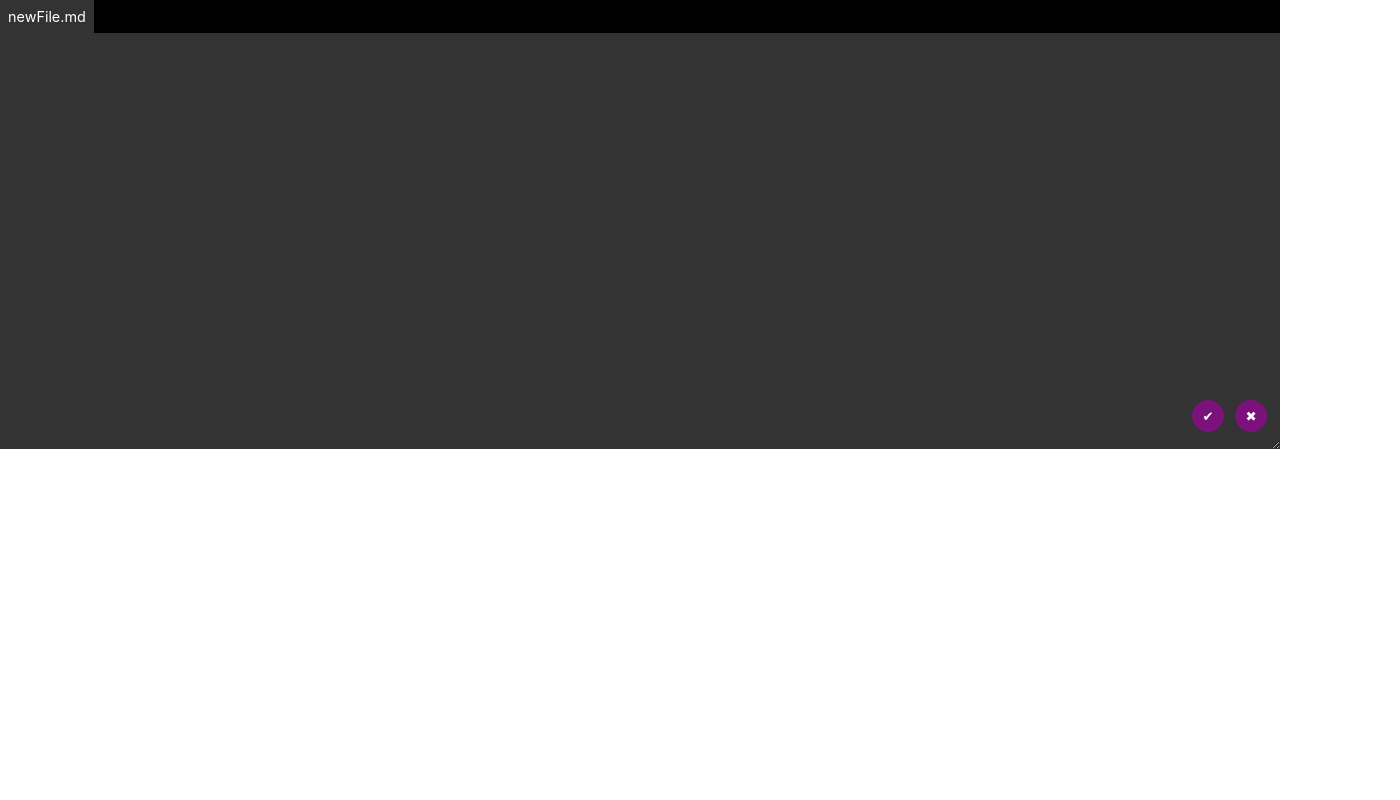
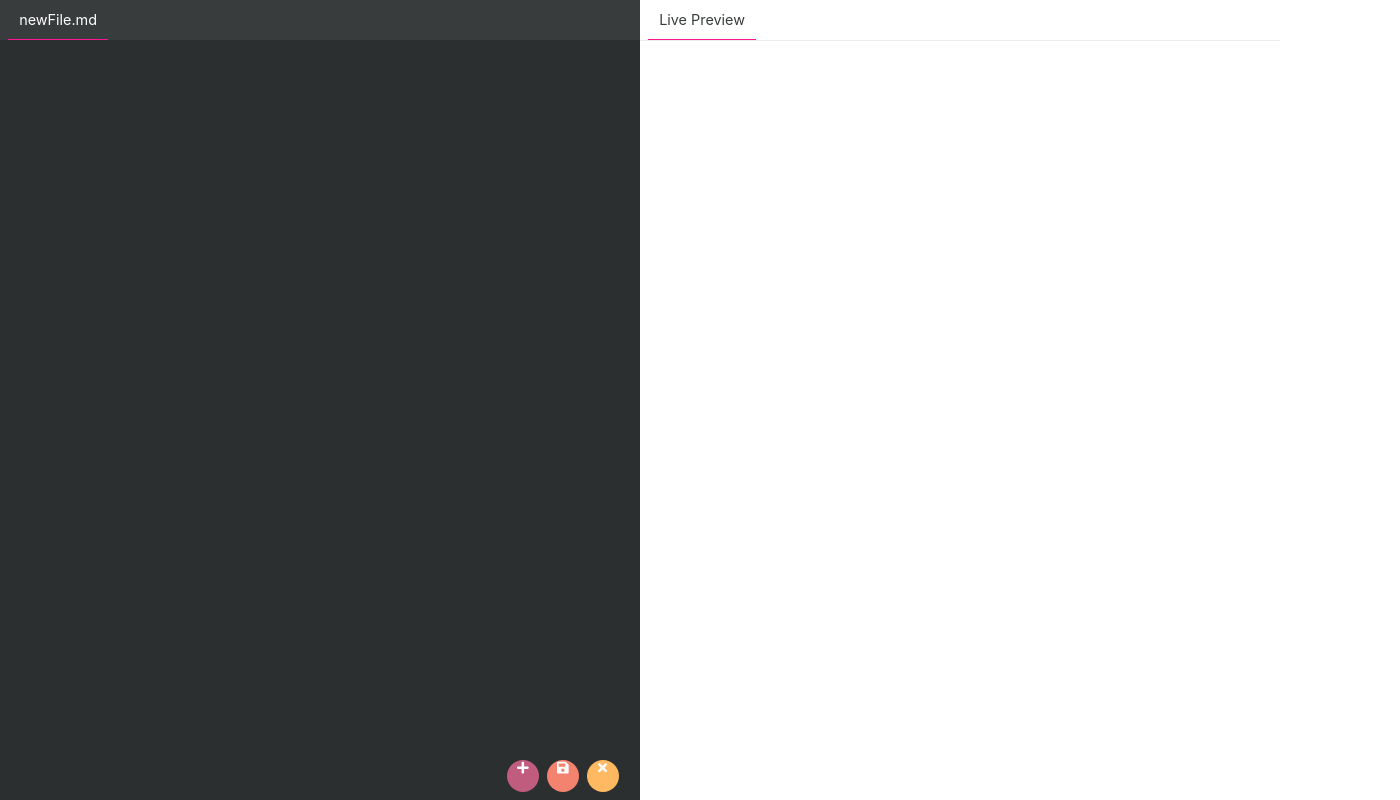
Before and after one commit to natth42/markdown-study-project, a React (Create React App) app: page / in a window 1280 px wide. Shown: the top 800 px of the page, 1400 px wide, since content can reach past the window. Built offline with nearby package versions, Linux system fonts and the light colour scheme.

Commit message:
added font awesome for icons, refactor components and add some style"

```diff
--- a/package.json
+++ b/package.json
@@ -3,6 +3,9 @@
   "version": "0.1.0",
   "private": true,
   "dependencies": {
+    "@fortawesome/fontawesome-svg-core": "^1.2.25",
+    "@fortawesome/free-solid-svg-icons": "^5.11.2",
+    "@fortawesome/react-fontawesome": "^0.1.7",
     "highlight.js": "^9.15.10",
     "marked": "^0.7.0",
     "react": "^16.10.2",
--- a/src/App.css
+++ b/src/App.css
@@ -4,10 +4,11 @@ body {
 
 .App {
   text-align: center;
-  min-height: 94vh;
   display: flex;
-  flex-direction: column;
-  max-height: 100vh;
+}
+
+.item {
+  width: 50%;
 }
 
 *:focus {
@@ -15,22 +16,40 @@ body {
 }
 
 .fileTab {
-  background-color: #000;
   display: flex;
 }
 
+.fileTab.-light {
+  background-color: #fff;
+  color: #393c3c;
+  border-bottom: 1px solid #dfdfdf94;
+}
+
+.fileTab.-dark {
+  background-color: #393c3c;
+}
+
 .fileName {
+  justify-content: start;
+  padding: 0.7rem;
+  font-size: 0.9em;
+  border-bottom: 1.5px solid deeppink;
+  margin-left: 0.5rem;
+}
+
+.fileName.-light {
+  color: #393c3c;
+}
+
+.fileName.-dark {
   color: #fff;
-  background-color: #333;
-  justify-content: start;
-  padding: 0.5rem;
-  font-size: 0.9em;
 }
 
 .textarea {
-  background-color: #333;
+  background-color: #2C2F2F;
   color: #fff;
-  height: 40vh;
+  height: 100vh;
+  width: -webkit-fill-available;
   border: none;
   padding: 3rem;
   font-size: 1em;
@@ -45,21 +64,46 @@ body {
   width: 2rem;
   height: 2rem;
   border: none;
-  background-color: #8b0b8bd1;
   border-radius: 1rem;
   color: #fff;
-  position: fixed;
-  top: 50%;
-  right: 1%;
   cursor: pointer;
+  display: flex;
+  justify-content: center;
+  transition-duration: 0.3s;
+  transition-property: color, background-color;
+  transform: perspective(1px) translateZ(0);
+  margin-right: 0.5rem;
 }
 
-.btn:nth-child(2) {
-  right: 3.5rem;
+.btns {
+  position: fixed;
+  display: flex;
+  bottom: 1%;
+  right: 51%;
 }
 
-.btn:hover {
-  background-color: #a80fa8d1;
+.btn-add {
+  background-color: #c05c7e;
+}
+
+.btn-add:hover {
+  background-color: #b4466b;
+}
+
+.btn-save {
+  background-color: #f3826f;
+}
+
+.btn-save:hover {
+  background-color: #f06750;
+}
+
+.btn-remove {
+  background-color: #ffb961;
+}
+
+.btn-remove:hover {
+  background-color: #ffaa3f;
 }
 
 .box {
--- a/src/App.js
+++ b/src/App.js
@@ -1,11 +1,15 @@
-import React, { useEffect, useState } from 'react';
+import React, { useEffect, useState, useRef } from 'react';
+import { FontAwesomeIcon } from '@fortawesome/react-fontawesome'
+import { faPlus, faSave, faTimes } from '@fortawesome/free-solid-svg-icons'
 import marked from '../node_modules/marked/lib/marked';
 import '../node_modules/highlight.js/styles/dracula.css';
 import './App.css';
 
 import Alert from './components/alert';
+import FileHeader from './components/fileHeader'
 
 const App = () => {
+  const input = useRef(null)
   const [markup, setMarkup] = useState('')
   const [message, setMessage] = useState('')
   const [isTextNotSaved, setIsTextNotSaved] = useState(false)
@@ -16,7 +20,7 @@ const App = () => {
   }, [])
 
   const handleChange = e => {
-    setIsTextNotSaved(e.target.value !== '')
+    setIsTextNotSaved(markup !== '')
     setMarkup(e.target.value);
   }
 
@@ -39,6 +43,13 @@ const App = () => {
     }, 3000);
   }
 
+  const createFile = () => {
+    console.log('create File!');
+    setMarkup('')
+    setIsTextNotSaved(false)
+    input.current.focus();
+  }
+
   const saveLocalStorage = () => {
     setIsTextNotSaved(false)
     localStorage.setItem('file', markup)
@@ -55,17 +66,31 @@ const App = () => {
   return (
     <>
       <div className="App">
-        <div className="fileTab">
-          <div className="fileName">
-            newFile.md {isTextNotSaved ? '*' : ''}
-          </div>
+        <div className="item">
+          <FileHeader isTextNotSaved={isTextNotSaved} theme="dark">
+            newFile.md
+          </FileHeader>
+          <textarea value={markup} onChange={handleChange} className="textarea" ref={input} autoFocus />
         </div>
-        <textarea value={markup} onChange={handleChange} className="textarea" autoFocus />
-        <div className="result" dangerouslySetInnerHTML={getMarkup()}></div>
+        <div className="item">
+          <FileHeader isTextNotSaved={isTextNotSaved} theme="light">
+            Live Preview
+          </FileHeader>
+          <div className="result" dangerouslySetInnerHTML={getMarkup()}></div>
+        </div>
         <Alert text={message} />
       </div>
-      <button className="btn" onClick={() => saveLocalStorage()}>✔</button>
-      <button className="btn" onClick={() => removeLocalStorage()}>✖</button>
+      <div className="btns">
+        <button className="btn btn-add" onClick={() => createFile()}>
+          <FontAwesomeIcon icon={faPlus} />
+        </button>
+        <button className="btn btn-save" onClick={() => saveLocalStorage()}>
+          <FontAwesomeIcon icon={faSave} />
+        </button>
+        <button className="btn btn-remove" onClick={() => removeLocalStorage()}>
+          <FontAwesomeIcon icon={faTimes} />
+        </button>
+      </div>
     </>
   );
 }
--- /dev/null
+++ b/src/components/fileHeader.js
@@ -0,0 +1,11 @@
+import React from 'react'
+
+const FileHeader = ({ children, isTextNotSaved, theme }) => (
+  <div className={`fileTab -${theme}`}>
+    <div className={`fileName -${theme}`}>
+      {children} {isTextNotSaved ? '*' : ''}
+    </div>
+  </div>
+)
+
+export default FileHeader
```
Also changed, not shown: 1 other file (tests, documents, lock files or other folders).
